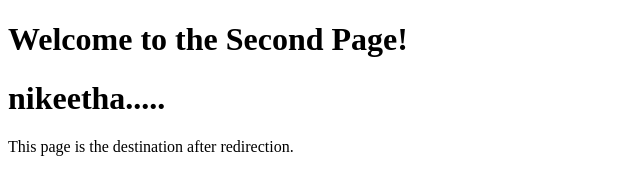
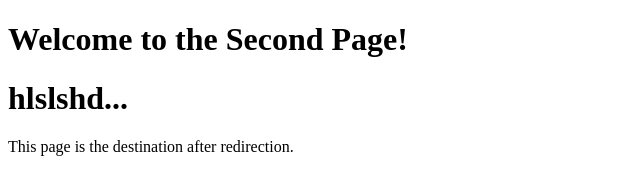
Before and after one commit to 2416139-gif/VAC, a plain HTML site: page second.html in a window 1280 px wide. Shown: the full height of the page, 0-640 px from the left. Drawn offline with Linux system fonts and the light colour scheme.

Commit message:
Update second.html

```diff
--- a/second.html
+++ b/second.html
@@ -5,7 +5,7 @@
 </head>
 <body>
     <h1>Welcome to the Second Page!</h1>
-    <h1>nikeetha.....</h1>
+    <h1>hlslshd...</h1>
     <p>This page is the destination after redirection.</p>
 </body>
 </html>
```
